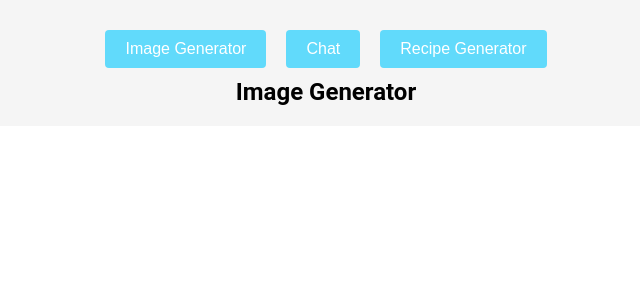
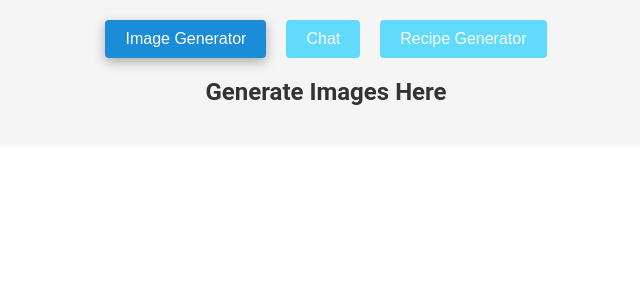
Before and after one commit to MugoSimon/spring-ai, a React (Create React App) app: page / in a window 1280 px wide. Shown: the top 300 px of the page, without its empty margins (314-954 px from the left). Built offline with nearby package versions, Linux system fonts and the light colour scheme.

Commit message:
3-tabs without functionality

```diff
--- a/src/App.css
+++ b/src/App.css
@@ -15,6 +15,7 @@
   max-width: 1200px;
   font-family: 'Roboto', sans-serif;
   background-color: #f5f5f5;
+  transition: background-color 0.3s ease;
 }
 
 /* Style the application logo */
@@ -25,6 +26,7 @@
   align-items: center;
   margin-bottom: 20px;
   pointer-events: none;
+  transition: transform 0.3s ease;
 }
 
 /* Add animation to the logo if motion preference allows */
@@ -45,8 +47,13 @@
   font-size: calc(10px + 2vmin);
   color: white;
   padding: 20px;
-  border-radius: 8px;
-  box-shadow: 0 4px 8px rgba(0, 0, 0, 0.1);
+  border-radius: 12px;
+  box-shadow: 0 6px 12px rgba(0, 0, 0, 0.2);
+  transition: box-shadow 0.3s ease;
+}
+
+.App-header:hover {
+  box-shadow: 0 12px 24px rgba(0, 0, 0, 0.3);
 }
 
 /* Style links */
@@ -54,11 +61,12 @@
   color: #61dafb;
   text-decoration: none;
   font-weight: bold;
-  transition: color 0.3s ease;
+  transition: color 0.3s ease, transform 0.3s ease;
 }
 
 .App-link:hover {
   color: #21a1f1;
+  transform: scale(1.05);
 }
 
 /* Define the logo spin animation */
@@ -80,13 +88,14 @@ button {
   padding: 10px 20px;
   font-size: 1rem;
   cursor: pointer;
-  transition: background-color 0.3s ease, transform 0.2s ease;
+  transition: background-color 0.3s ease, transform 0.2s ease, box-shadow 0.3s ease;
   margin: 10px;
 }
 
 button:hover {
   background-color: #21a1f1;
   transform: translateY(-2px);
+  box-shadow: 0 4px 8px rgba(0, 0, 0, 0.2);
 }
 
 button:active {
@@ -96,28 +105,35 @@ button:active {
 
 /* Style tabs container */
 .tabs {
-  display: flex;
+  display: flex; /* Keep buttons in a row */
   justify-content: center;
   margin: 20px 0;
   border-bottom: 2px solid #ddd;
 }
 
-/* Style individual tab */
-.tab {
+/* Style individual tab buttons */
+.tab-button {
+  background-color: #61dafb; /* Default background color */
+  border: none;
+  border-radius: 4px;
+  color: white;
   padding: 10px 20px;
+  font-size: 1rem;
   cursor: pointer;
-  font-weight: bold;
-  color: #555;
-  transition: color 0.3s ease, border-bottom 0.3s ease;
+  transition: background-color 0.3s ease, transform 0.2s ease, box-shadow 0.3s ease;
+  margin: 0 10px; /* Space between buttons */
 }
 
-.tab:hover {
-  color: #000;
+.tab-button:hover {
+  background-color: #21a1f1;
+  transform: translateY(-2px);
+  box-shadow: 0 4px 8px rgba(0, 0, 0, 0.2);
 }
 
-.tab-active {
-  color: #000;
-  border-bottom: 2px solid #61dafb;
+.tab-button.active {
+  background-color: #1b8cd8; /* Different color for active tab */
+  color: #fff; /* Ensure text color is white for contrast */
+  box-shadow: 0 4px 12px rgba(0, 0, 0, 0.3); /* Add shadow for active state */
 }
 
 /* Responsive design for smaller screens */
@@ -126,17 +142,49 @@ button:active {
     font-size: calc(8px + 2vmin);
   }
 
-  button {
-    width: 100%;
+  .tab-button {
+    width: 100%; /* Make buttons full width on small screens */
     padding: 15px;
+    margin: 5px 0; /* Adjust margin for vertical layout */
   }
 
   .tabs {
-    flex-direction: column;
-  }
-
-  .tab {
-    width: 100%;
-    text-align: center;
+    flex-direction: column; /* Stack buttons vertically on small screens */
   }
 }
+
+/* Style the image section */
+.image-section {
+  margin: 20px 0;
+}
+
+.image-container {
+  display: flex;
+  justify-content: center;
+  align-items: center;
+  flex-wrap: wrap;
+}
+
+.empty-image-slot {
+  width: 300px;
+  height: 200px;
+  border: 2px dashed #ccc;
+  border-radius: 8px;
+  display: flex;
+  justify-content: center;
+  align-items: center;
+  color: #888;
+  font-size: 1.2rem;
+  margin: 10px;
+  transition: background-color 0.3s ease;
+}
+
+.empty-image-slot:hover {
+  background-color: #f0f0f0;
+}
+
+/* Style the recipes and chat sections */
+h2 {
+  margin: 20px 0;
+  color: #333;
+}
--- a/src/App.js
+++ b/src/App.js
@@ -1,5 +1,8 @@
 import React, { useState, useEffect } from "react";
 import "./App.css";
+import ImageGenerator from "./components/ImageGenerator";
+import ChatComponent from "./components/ChatComponent";
+import RecipeGenerator from "./components/RecipeGenerator";
 
 function App() {
   const [activetab, setActivetab] = useState("image-generator");
@@ -11,17 +14,34 @@ function App() {
 
   return (
     <div className="App">
-      <button onClick={() => handleTabChange("image-generator")}>
+      <button
+        className={`tab-button ${
+          activetab === "image-generator" ? "active" : ""
+        }`}
+        onClick={() => handleTabChange("image-generator")}
+      >
         Image Generator
       </button>
-      <button onClick={() => handleTabChange("chat")}> Chat</button>
-      <button onClick={() => handleTabChange("recipe-generator")}>
+
+      <button
+        className={`tab-button ${activetab === "chat" ? "active" : ""}`}
+        onClick={() => handleTabChange("chat")}
+      >
+        Chat
+      </button>
+
+      <button
+        className={`tab-button ${
+          activetab === "recipe-generator" ? "active" : ""
+        }`}
+        onClick={() => handleTabChange("recipe-generator")}
+      >
         Recipe Generator
       </button>
 
-      <div>{activetab === "image-generator" && <h2>Image Generator</h2>}</div>
-      <div>{activetab === "chat" && <h2>Chat</h2>}</div>
-      <div>{activetab === "recipe-generator" && <h2>Recipe Generator</h2>}</div>
+      <div>{activetab === "image-generator" && <ImageGenerator/>}</div>
+      <div>{activetab === "chat" && <ChatComponent/>}</div>
+      <div>{activetab === "recipe-generator" && <RecipeGenerator/>}</div>
     </div>
   );
 }
--- /dev/null
+++ b/src/components/ChatComponent.js
@@ -0,0 +1,10 @@
+import React from "react";
+
+function ChatComponent() {
+    return (
+        <h2>Prompt Here</h2>
+    );
+
+}
+
+export default ChatComponent;
--- /dev/null
+++ b/src/components/ImageGenerator.js
@@ -0,0 +1,10 @@
+import React from "react";
+
+function ImageGenerator() {
+    return (
+        <h2>Generate Images Here</h2>
+    );
+
+}
+
+export default ImageGenerator;
--- /dev/null
+++ b/src/components/RecipeGenerator.js
@@ -0,0 +1,10 @@
+import React from "react";
+
+function RecipeGenerator() {
+    return (
+        <h2>Let's Cook</h2>
+    );
+
+}
+
+export default RecipeGenerator;
```
